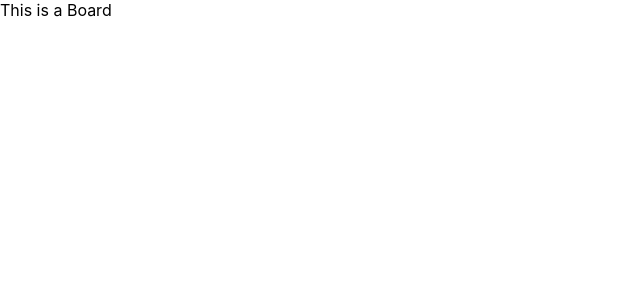
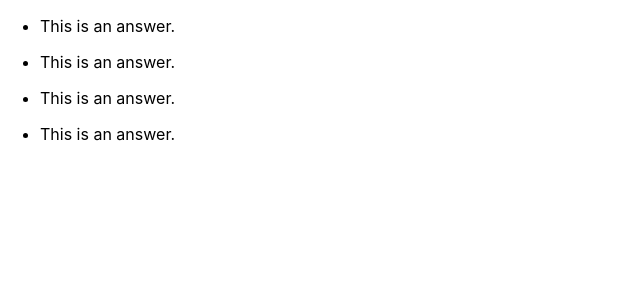
Before and after one commit to michaelnguy98/react-trivia, a React (Create React App) app: page / in a window 1280 px wide. Shown: the top 300 px of the page, without its empty margins (0-640 px from the left). Built offline with nearby package versions, Linux system fonts and the light colour scheme.

Commit message:
Add AnswerList component to hold Answers Add documentation for Game, Board, AnswerList, Answer components

```diff
--- a/src/App.js
+++ b/src/App.js
@@ -1,12 +1,10 @@
 import React from "react";
 import Game from "./components/Game";
 
-function App() {
+export default function App() {
   return (
     <div className="App">
       <Game />
     </div>
   );
 }
-
-export default App;
--- a/src/components/Answer.jsx
+++ b/src/components/Answer.jsx
@@ -1,13 +1,18 @@
 import React from "react";
 
-function Answer(props) {
+/**
+ * Returns the component that represents a possible answer a player can pick to
+ * answer a given trivia question.
+ *
+ * @param {*} props The necessary properties passed from parent components.
+ * @returns {JSX.Element} An Answer component.
+ */
+export default function Answer(props) {
   return (
-    <div className="answer">
+    <li className="answer">
       <p>
         This is an answer.
       </p>
-    </div>
+    </li>
   );
 }
-
-export default Answer;
--- /dev/null
+++ b/src/components/AnswerList.jsx
@@ -0,0 +1,20 @@
+import React from "react";
+import Answer from "./Answer";
+
+/**
+ * Returns the component which contains all possible answers the player can
+ * choose from.
+ *
+ * @param {*} props The necessary properties passed from parent components.
+ * @returns {JSX.Element} The AnswerList component.
+ */
+export default function AnswerList(props) {
+  return (
+    <ul className="answer-list">
+      <Answer />
+      <Answer />
+      <Answer />
+      <Answer />
+    </ul>
+  );
+}
--- a/src/components/Board.jsx
+++ b/src/components/Board.jsx
@@ -1,11 +1,18 @@
 import React from "react";
+import AnswerList from "./AnswerList";
 
-function Board(props) {
+/**
+ * Returns the component which holds all relevant components that are required
+ * for the trivia game to function. Mostly for passing necessary state values
+ * and functions to the necessary components.
+ *
+ * @param {*} props The necessary properties passed from parent components.
+ * @returns {JSX.Element} The Board component.
+ */
+export default function Board(props) {
   return (
     <main className="board">
-      This is a Board
+      <AnswerList />
     </main>
   );
 }
-
-export default Board;
--- a/src/components/Game.jsx
+++ b/src/components/Game.jsx
@@ -2,13 +2,16 @@ import React from "react";
 import Board from "./Board";
 
 /**
- * Returns the component that contains all game related components and stores
- * the current state of the game.
+ * Returns the component that handles and stores the current state of the game.
+ * Game component passes game state info to the Board component which will
+ * distribute that info to the necessary children components.
  *
  * @returns {JSX.Element} The Game component.
  */
 export default function Game() {
   return (
-    <Board />
+    <>
+      <Board />
+    </>
   );
 }
```
